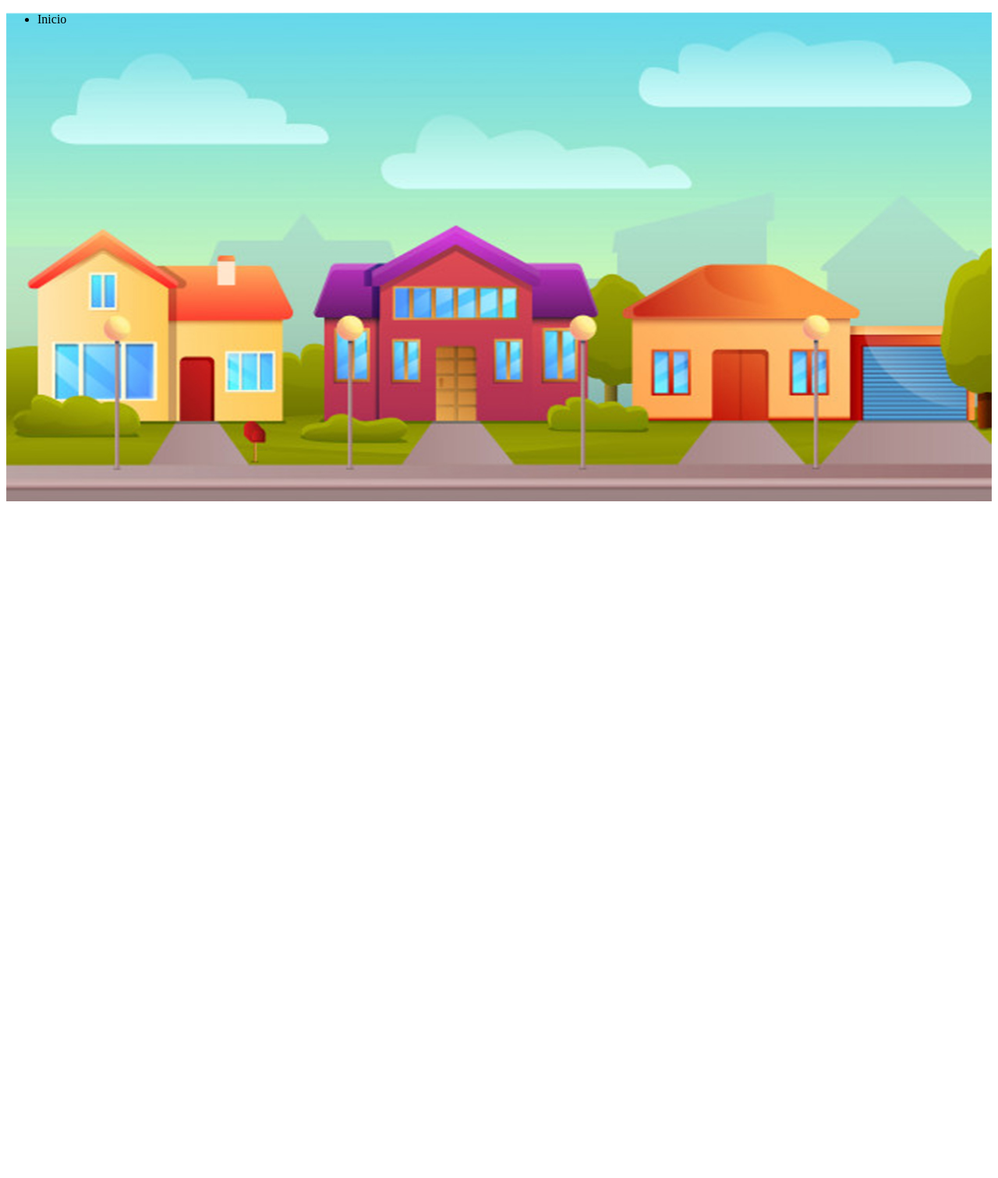
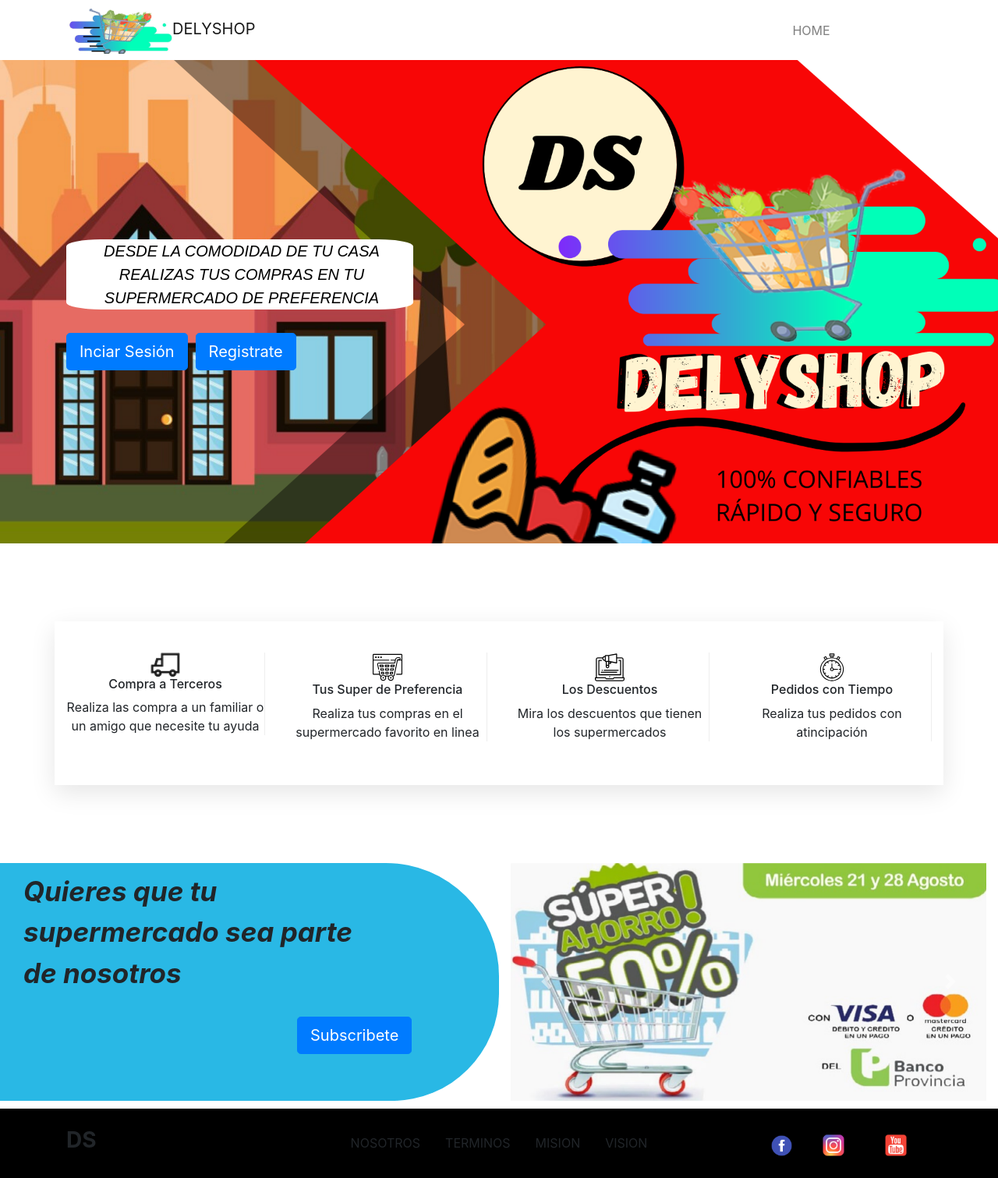
Before and after one commit to ElmerAntonio/DelyShop, a PHP site: page / in a window 1280 px wide. Shown: the whole page at 78% size. Before the commit the page ends 643 px from the top, so only its background shows below. Run offline with PHP 8.4, Linux system fonts and the light colour scheme.

Commit message:
primera pagina

```diff
--- a/css/estilo.css
+++ b/css/estilo.css
@@ -1,7 +1,63 @@
+
+/*estilo de la primera area de titulo*/
 #fondo{
-  background-image: url(../imagen/pgini/INICIO1.jpg);
+  background-image: url(../imagen/pgini/DELYSHOP2.png);
   background-size: cover;
-  position: relative;
-  height: 627px;
+  position: static;
   background-repeat: no-repeat;
+  background-attachment: fixed;
+  background-position: center center;
+  height: 620px;
 }
+
+#cont{
+  padding-left: 5px;
+  color: black;
+  background-color: #fff;
+  text-align: center;
+  font-size: 20px;
+  font-style: oblique;
+  border-radius: 10%;
+  font-family: fantasy;
+  margin-bottom: 1px;
+
+}
+
+.mar{
+  margin-left: 10px;
+}
+
+/*centro de la pagina principal*/
+.gapp{
+  padding: 100px 0;
+}
+.centp{
+  box-shadow:0 10px 30px rgba(0, 0, 0, 0.1);
+  padding: 40px 0;
+}
+.sings{
+  text-align: center;
+  border-right: 1px solid #eeeeee;
+}
+
+
+.luc{
+  background: rgba(41,184,229,1);
+  border-radius: 0px 145px 137px 0px;
+  border: 0px solid #000000;
+  font-weight: bold;
+}
+
+.texmod{
+  text-aling: center center;
+  margin-bottom: 2px;
+  padding-top:10px;
+  font-size: 35px;
+  font-style: oblique;
+
+}
+/*pie de pagina*/
+footer{
+  background-color: black;
+  margin-top: 10px;
+}
--- a/index.html
+++ b/index.html
@@ -5,20 +5,195 @@
     <meta name="viewport" content="width=device-width, initial-scale=1, shrink-to-fit=no">
     <title>DelyShop</title>
     <link rel="stylesheet" href="/css/estilo.css">
+    <link rel="stylesheet" href="/css/bootstrap.css">
+    <link rel="stylesheet" href="/css/bootstrap.min.css">
+    <link rel="stylesheet" href="/css/bootstrap-grid.css">
+    <link  rel="icon"   href="imagen/favicon.ico" type="image/ico">
   </head>
   <body>
+    <!--navegador-->
+    <header class="heder">
+      <!--Navbar-->
+      <nav class="navbar navbar-expand-lg navbar-light grey lighten-3">
+
+        <div class="container">
+
+          <a class="navbar-brand py-0"><img src="imagen/icono.png" style="width: 15%; heigth: 15%">DELYSHOP </a>
+
+         <!-- Links -->
+         <ul class="navbar-nav mr-auto text-uppercase font-weight-normal">
+           <li class="nav-item">
+            <a class="nav-link" href="#">Home</a>
+           </li>
+
+         </ul>
+      <!-- Links -->
+
+       </div>
+
+      </nav>
+    </header>
+    <!--primera area de titulo-->
     <section id="fondo">
       <div class="container">
+        <div class="row fullscreen align-items-center justify-content-start" style="height: 627px;">
+          <div class="col-lg-12">
+            <div class="row aling-items-center d-flex">
+              <div class="col-lg-5 col-md-6">
+                <div id="cont">
+                  <p>DESDE LA COMODIDAD DE TU CASA REALIZAS TUS COMPRAS EN TU SUPERMERCADO DE PREFERENCIA</p>
+                </div>
+                <!--botones-->
+                <div class="aling-items-center d-flex" style="margin-top: 30px">
+                  <a role="button" href="http://" class="btn btn-rounded btn-primary btn-lg">Inciar Sesión </a>
+                  <a role="button" href="http://" class="btn btn-rounded btn-primary btn-lg mar">Registrate</a>
+                </div>
+              </div>
+            </div>
+          </div>
+        </div>
+      </div>
+    </section>
+    <!--centro de pagina-->
+    <section class="gapp">
+      <div class="container">
+        <div class="row centp">
 
-      <header>
-        <nav>
-          <ul>
-            <li>Inicio</li>
-          </ul>
-        </nav>
-      </header>
+         <div class="col-lg-3 col-md-6 col-sm-6">
+			  	 <div class="sings">
+					  	<div class="f-icon">
+						  	<img src="imagen/iconos/car_ico.png" style="width:15%">
+						  </div>
+						<h6>Compra a Terceros </h6>
+						<p>Realiza las compra a un familiar o un amigo que necesite tu ayuda</p>
+					 </div>
+				  </div>
 
+          <div class="col-lg-3 col-md-6 col-sm-6">
+			  	 <div class="sings">
+					  	<div class="f-icon">
+						  	<img src="imagen/iconos/super.svg" style="width:15%">
+                <!--https://www.flaticon.es/icono-gratis/las-compras-en-linea_2919921?term=sitio%20web&page=1&position=7-->
+						  </div>
+						<h6>Tus Super de Preferencia </h6>
+						<p>Realiza tus compras en el supermercado favorito en linea</p>
+					 </div>
+				  </div>
+
+          <div class="col-lg-3 col-md-6 col-sm-6">
+			  	 <div class="sings">
+					  	<div class="f-icon">
+						  	<img src="imagen/iconos/blog.svg" style="width:15%">
+                <!--<div>Iconos diseñados por <a href="https://www.flaticon.es/autores/nhor-phai" title="Nhor Phai">Nhor Phai</a> from <a href="https://www.flaticon.es/" title="Flaticon">www.flaticon.es</a></div>-->
+						  </div>
+						<h6>Los Descuentos</h6>
+						<p>Mira los descuentos que tienen los supermercados</p>
+					 </div>
+				  </div>
+
+          <div class="col-lg-3 col-md-6 col-sm-6">
+			  	 <div class="sings">
+					  	<div class="f-icon">
+						  	<img src="imagen/iconos/hora.svg" style="width:15%">
+                <!--Iconos diseñados por <a href="https://www.flaticon.es/icono-gratis/cronometro_2928951" title="Good Ware">Good Ware</a> from <a href="https://www.flaticon.es/" title="Flaticon"> www.flaticon.es</a>-->
+						  </div>
+						<h6>Pedidos con Tiempo</h6>
+						<p>Realiza tus pedidos con atincipación</p>
+					 </div>
+				  </div>
+        </div>
+      </div>
+    </section>
+    <!--parte final de la pagina-->
+    <section class="slid">
+      <div class="container-fluid">
+        <div class="row justify-content-center aling-items-center">
+          <!---->
+          <div class="col-lg-6 no-padding luc" >
+            <div class="col-lg-9 texmod">
+              <p>Quieres que tu supermercado sea parte de nosotros</p>
+            </div>
+            <div class="aling-items-center d-flex" style="margin-top: 30px; margin-left:60%; ">
+              <a role="button" href="http://" class="btn btn-rounded btn-primary btn-lg" >Subscribete</a>
+            </div>
+          </div>
+
+          <!--slider de publicidad-->
+          <div class="col-lg-6 no-padding ">
+
+            <div id="carouselExampleControls" class="carousel slide" data-ride="carousel">
+
+            <div class="carousel-inner">
+
+              <div class="carousel-item active">
+               <img src="imagen/anuncios/anuncio1.jpg" class="d-block w-100" alt="Primer Anuncio">
+              </div>
+
+              <div class="carousel-item">
+                <img src="imagen/anuncios/anuncio3.jpg" class="d-block w-100" alt="Segundo Anuncio">
+              </div>
+
+          </div>
+              <a class="carousel-control-prev" href="#carouselExampleControls" role="button" data-slide="prev">
+               <span class="carousel-control-prev-icon" aria-hidden="true"></span>
+               <span class="sr-only">Previous</span></a>
+              <a class="carousel-control-next" href="#carouselExampleControls" role="button" data-slide="next">
+             <span class="carousel-control-next-icon" aria-hidden="true"></span>
+             <span class="sr-only">Next</span>
+             </a>
+            </div>
+           </div>
+
+        </div>
+      </div>
+    </section>
+    <!--pie de pagina-->
+    <footer class="page-footer font-small purple py-4 white-text">
+
+   <!-- elementodel pie de pagina -->
+    <div class="container">
+
+     <div class="row">
+       <div class="col-md-4">
+         <h3 class="font-weight-bold mb-0">DS</h3>
+       </div>
+       <div class="col-md-4">
+         <ul class="list-unstyled d-flex justify-content-center mb-0 mt-2 text-uppercase">
+           <li>
+           	<a class="mx-3" role="button">Nosotros</a>
+           </li>
+           <li>
+           	<a class="mx-3" role="button">Terminos</a>
+           </li>
+           <li>
+           	<a class="mx-3" role="button">Mision</a>
+           </li>
+           <li>
+           	<a class="mx-3" role="button">Vision</a>
+           </li>
+         </ul>
+       </div>
+       <div class="col-md-4">
+         <ul class="list-unstyled d-flex justify-content-end mb-0 mt-2">
+           <li>
+           	<a  href="" role="button"><img src="imagen/iconos/face.png" alt="" style="width: 65%;"> </a>
+           </li>
+           <li>
+           	<a class="mx-3" role="button"href=""><img src="imagen/iconos/inst.png" alt=""style="width: 45%;margin-top: -3.25px;"></a>
+           </li>
+           <li>
+           	<a class="mx-3" role="button" href=""><img src="imagen/iconos/yout.png" alt=""style="width: 45%;margin-top: -3.25px;"></a>
+           </li>
+         </ul>
+       </div>
      </div>
-   </section>
+
+   </div>
+
+ </footer>
+
+   <script src="https://code.jquery.com/jquery-3.5.1.slim.min.js" integrity="sha384-DfXdz2htPH0lsSSs5nCTpuj/zy4C+OGpamoFVy38MVBnE+IbbVYUew+OrCXaRkfj" crossorigin="anonymous"></script>
+   <script src="js/bootstrap.min.js"></script>
+   <script src="js/bootstrap.js"></script>
   </body>
 </html>
```
Also changed, not shown: imagen/anuncios/anuncio1.jpg (added), imagen/anuncios/anuncio3.jpg (added), imagen/favicon.ico (added), imagen/icono.png (added), imagen/iconos/blog.svg (added), imagen/iconos/car_ico.png (added), imagen/iconos/face.png (added), imagen/iconos/hora.svg (added), imagen/iconos/inst.png (added), imagen/iconos/super.svg (added), imagen/iconos/yout.png (added), imagen/pgini/DELYSHOP.png (added), imagen/pgini/DELYSHOP1.png (added), imagen/pgini/DELYSHOP2.png (added), 2 more files.
